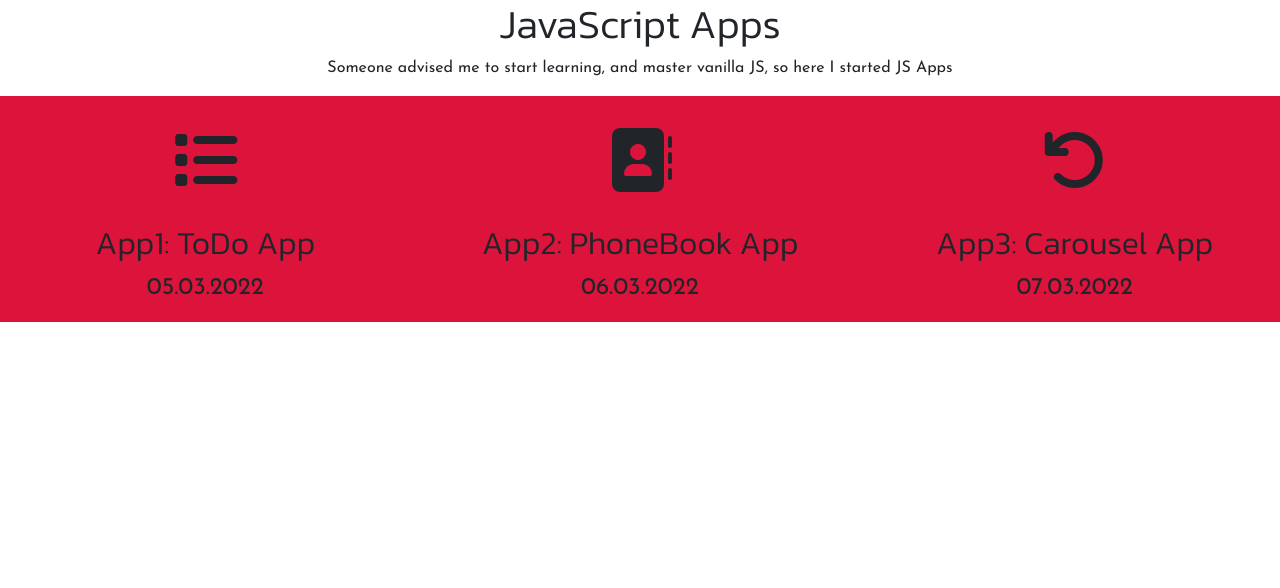
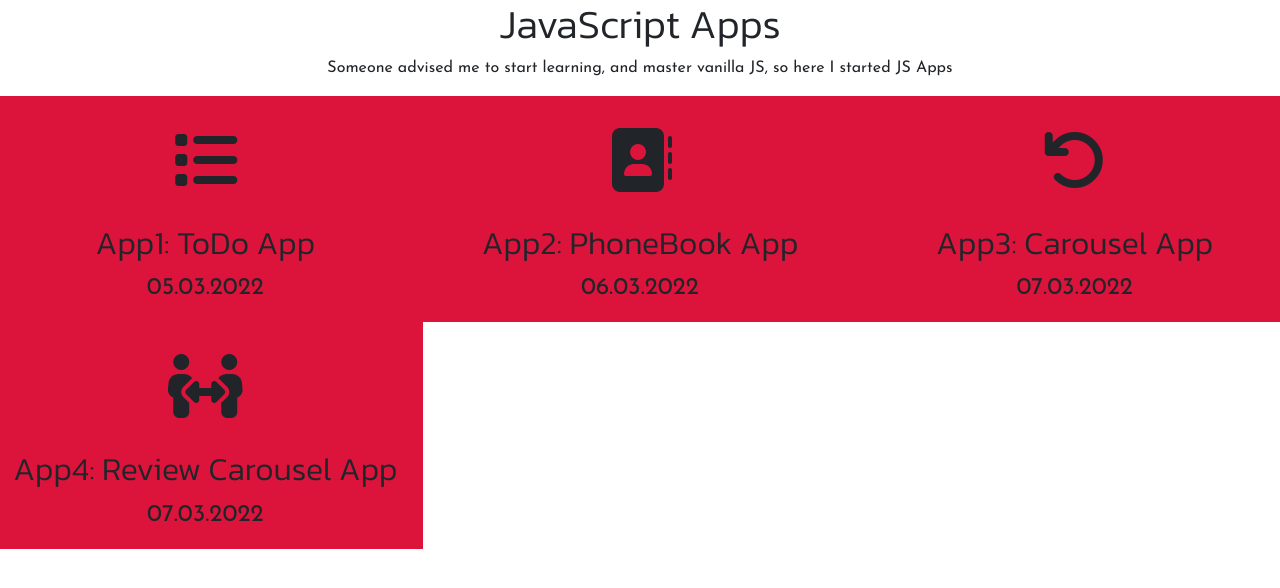
Before and after one commit to Stefan3002/Stefan3002.github.io, a plain HTML site: page work.html in a window 1280 px wide. Drawn offline with nearby package versions, Linux system fonts and the light colour scheme.

Commit message:
Add files via upload

```diff
--- a/work.html
+++ b/work.html
@@ -48,6 +48,14 @@
                     <p class="smallText">07.03.2022</p>
                 </a>
             </div>
+            <div class="element col-lg-4">
+                <a class="link" href="https://stefan3002.github.io/Review-Carousel/">
+                    <i class="fa fa-4x fa-solid fa-people-arrows-left-right"></i>
+                    <br>
+                    <h3 class="h2">App4: Review Carousel App</h3>
+                    <p class="smallText">07.03.2022</p>
+                </a>
+            </div>
         </div>
     </section>
 
```
